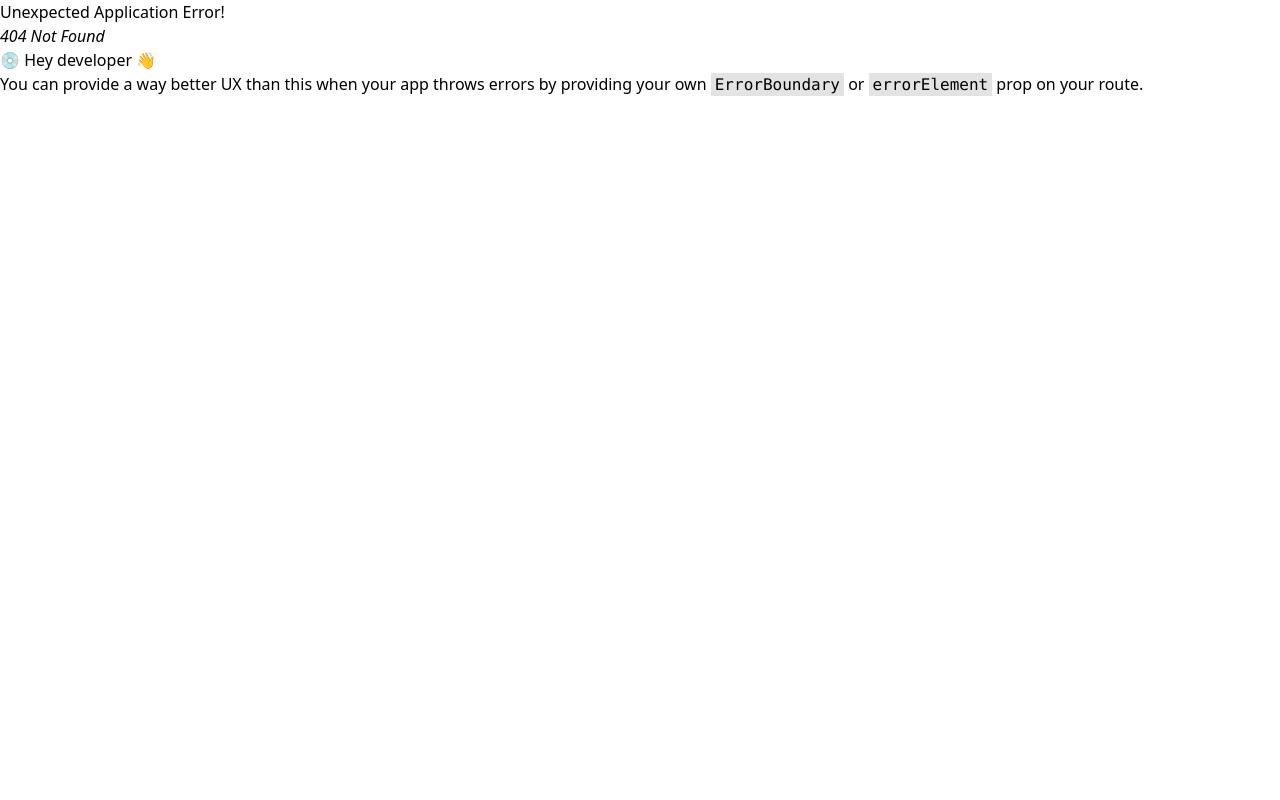
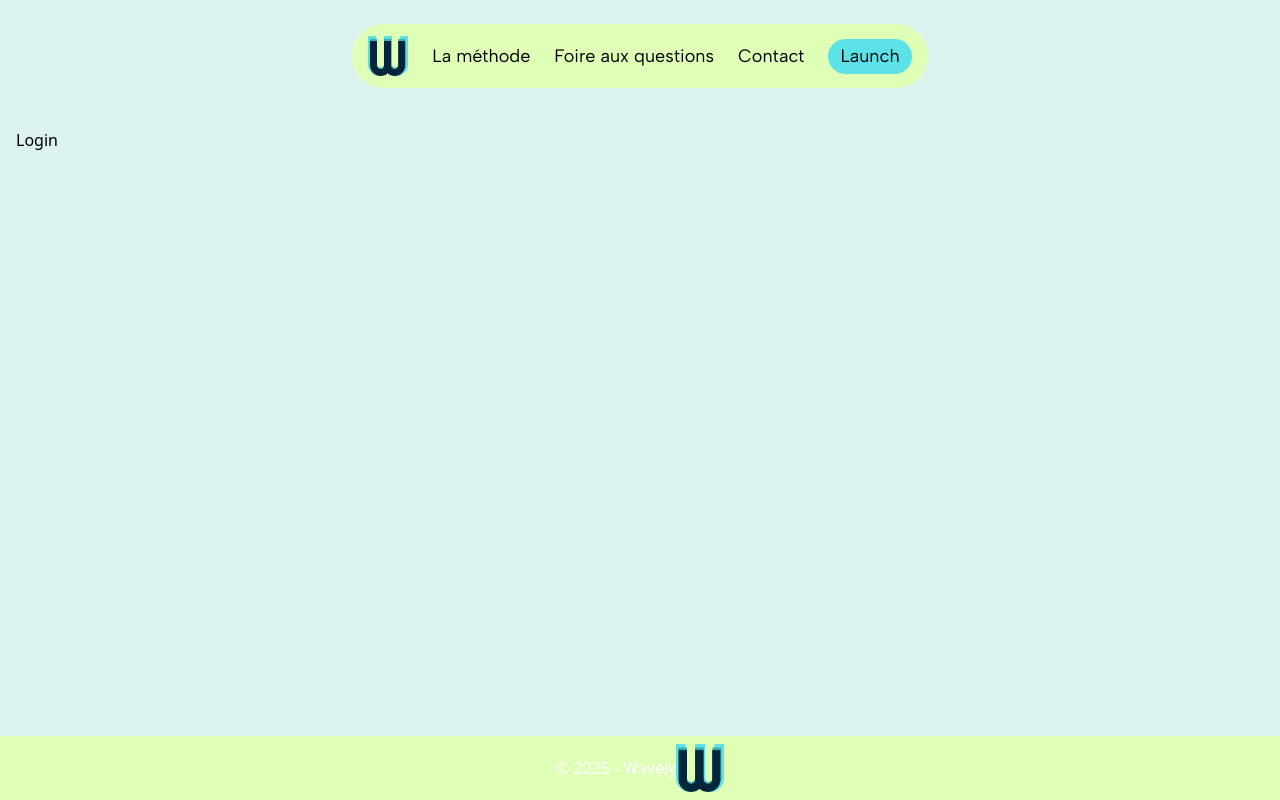
Before and after one commit to svetlanouchka/wavely-app, a React (Vite) app in the folder frontend/: page /login in a window 1280 px wide. Before the commit this address had no page. Built offline with nearby package versions, Linux system fonts and the light colour scheme.

Commit message:
launch ok but not blur

```diff
--- a/frontend/src/Router.jsx
+++ b/frontend/src/Router.jsx
@@ -7,6 +7,7 @@ import FaqPage from "@pages/FaqPage";
 import FrequenciesPage from "@pages/FrequenciesPage";
 import FrequencyPage from "@pages/FrequencyPage";
 import ContactPage from "@pages/ContactPage";
+import LoginPage from "@pages/LoginPage";
 
 function AppLayout() {
 	return (
@@ -26,6 +27,7 @@ const router = createBrowserRouter([
 			{ path: "/frequencies/:id", element: <FrequencyPage /> },
 			{ path: "/faq", element: <FaqPage /> },
 			{ path: "/contact", element: <ContactPage /> },
+			{ path: "/login", element: <LoginPage /> },
 		],
 	},
 ]);
--- a/frontend/src/components/Layout/Header.jsx
+++ b/frontend/src/components/Layout/Header.jsx
@@ -15,7 +15,7 @@ export default function Header({ backgroundColor, string, path }) {
 	};
 	return (
 		<header
-			className={`w-[80%] max-w-[34rem] h-[4rem] rounded-full my-6 mx-auto flex md:flex-col justify-center items-center font-albert-sans relative  ${backgroundColor}`}
+			className={`w-[80%] max-w-[36rem] h-[4rem] rounded-full my-6 mx-auto flex md:flex-col justify-center items-center font-albert-sans relative  ${backgroundColor}`}
 		>
 			<NavDesktop isHome={isHome} />
 			{!showMenu ? (
--- a/frontend/src/components/NavDesktop.jsx
+++ b/frontend/src/components/NavDesktop.jsx
@@ -1,5 +1,6 @@
 import { Link } from "react-router-dom";
 import LogoW from "./LogoW";
+import ButtonLaunch from "../ui/ButtonLaunch";
 
 export default function NavDesktop({ isHome }) {
 	return (
@@ -31,6 +32,7 @@ export default function NavDesktop({ isHome }) {
 						<p className="text-gray cursor-pointer">Contact</p>
 					</button>
 				</Link>
+				<ButtonLaunch />
 			</div>
 		</div>
 	);
--- a/frontend/src/components/NavMobile.jsx
+++ b/frontend/src/components/NavMobile.jsx
@@ -1,5 +1,5 @@
 import { Link } from "react-router-dom";
-import CrossIcon from "./CrossIcon";
+import ButtonLaunch from "../ui/ButtonLaunch";
 
 export default function NavMobile({ backgroundColor, isHome }) {
 	console.log(isHome);
@@ -39,6 +39,9 @@ export default function NavMobile({ backgroundColor, isHome }) {
 						</button>
 					</Link>
 				</li>
+				<li>
+					<ButtonLaunch />
+				</li>
 			</ul>
 		</div>
 	);
--- a/frontend/src/pages/LoginPage.jsx
+++ b/frontend/src/pages/LoginPage.jsx
@@ -0,0 +1,3 @@
+export default function LoginPage() {
+	return <p>Login</p>;
+}
--- a/frontend/src/ui/ButtonLaunch.jsx
+++ b/frontend/src/ui/ButtonLaunch.jsx
@@ -2,16 +2,10 @@ import { Link } from "react-router-dom";
 
 export default function ButtonLaunch() {
 	return (
-		<Link to="/signup">
-			<button
-				type="button"
-				className="relative bg-blue blur-md rounded-full z-0"
-			>
-				Lancement
+		<Link to="/login">
+			<button type="button" className=" bg-blue px-3 py-1 rounded-full">
+				Launch
 			</button>
-			<p className="absolute text-white z-10 top-[47px] right-[220px]">
-				Lancer
-			</p>
 		</Link>
 	);
 }
```
